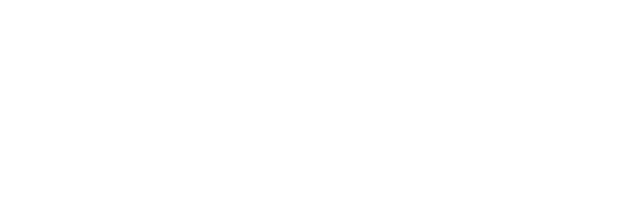
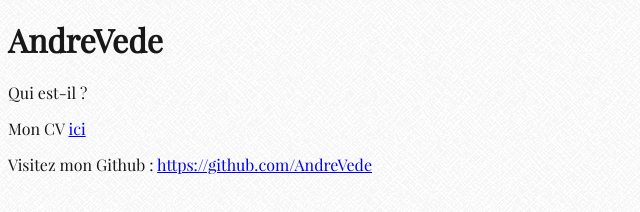
Before and after one commit to AndreVede/AndreVede.github.io, a plain HTML site: page index.html in a window 1280 px wide. Shown: the whole page, without its empty margins (0-640 px from the left). Drawn offline with Linux system fonts and the light colour scheme.

Commit message:
Écriture de index.html

```diff
--- a/index.html
+++ b/index.html
@@ -2,9 +2,19 @@
 <html lang="fr" dir="ltr">
   <head>
     <meta charset="utf-8">
+    <link rel="stylesheet" href="mon_cv/css/new.css">
     <title>Informations sur AndreVede</title>
   </head>
   <body>
-
+  <div class="conteneur">
+    <head>
+      <h1>AndreVede</h1>
+      <p>Qui est-il ?</p>
+    </head>
+    <div class="cv">
+        <p>Mon CV <a href="/mon_cv/cv.html">ici</a></p>
+    </div>
+    <footer>Visitez mon Github : <a href="https://github.com/AndreVede">https://github.com/AndreVede</a></footer>
+  </div>
   </body>
 </html>
```
